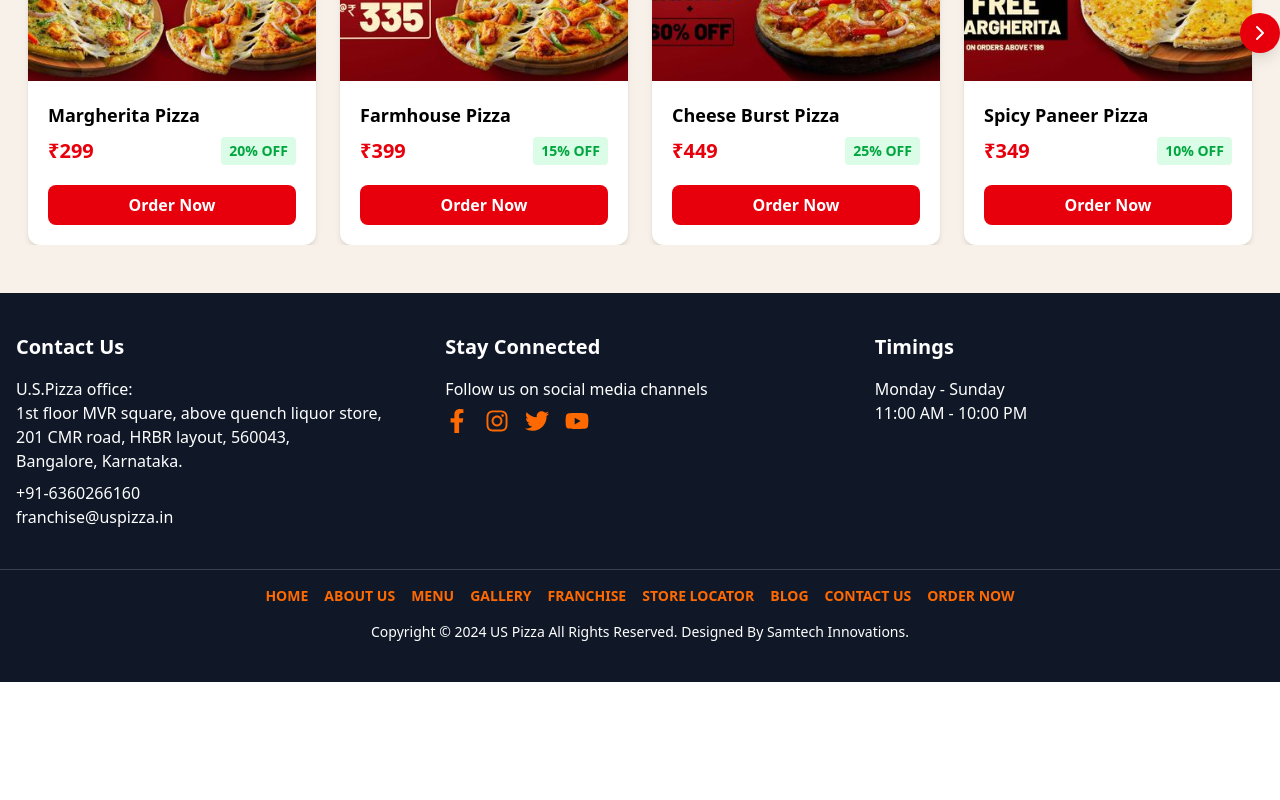
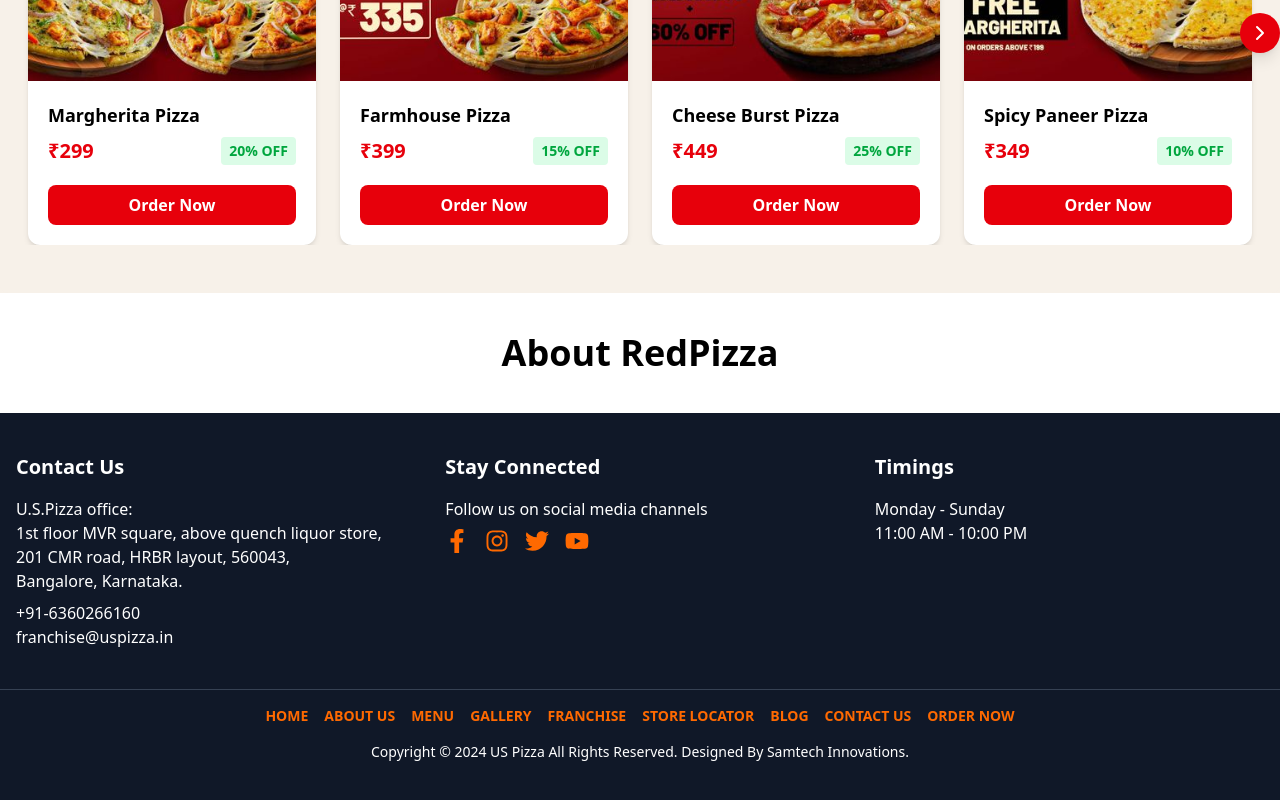
Before and after one commit to heyakshay07/Red-pizza, a React (Vite) app: page /about in a window 1280 px wide. Shown: the part 1027-1827 px from the top of the page. Before the commit the page ends 1709 px from the top, so only its background shows below. Built offline with nearby package versions, Linux system fonts and the light colour scheme.

Commit message:
chagesddss

```diff
--- a/src/App.jsx
+++ b/src/App.jsx
@@ -2,6 +2,13 @@ import React from 'react'
 import Navbar from './components/Navbar'
 import Coupens from './components/Coupens'
 import Footer from './components/Footer'
+import About from './pages/About'
+import Menu from './pages/Menu'
+import Home from './pages/Home'
+import Blog from './pages/Blog'
+import Contact from './pages/Contact'
+import NewArrival from './pages/NewArrival'
+import { BrowserRouter, Routes, Route } from 'react-router-dom'
 
 const App = () => {
   return (
@@ -10,6 +17,16 @@ const App = () => {
       <div className='w-full bg-[#f7f1e9]'>
         <Coupens/>
       </div>
+      <BrowserRouter>
+      <Routes>
+        <Route path='/' element={<Home/>}/>
+        <Route path='/about' element={<About/>}/>
+        <Route path='/menu' element={<Menu/>}/>
+        <Route path='/blog' element={<Blog/>}/>
+        <Route path='/contact' element={<Contact/>}/>
+        <Route path='/newarrival' element={<NewArrival/>}/>
+      </Routes>
+      </BrowserRouter>
       <Footer/>
     </div>
   )
--- /dev/null
+++ b/src/pages/About.jsx
@@ -0,0 +1,11 @@
+import React from 'react'
+
+const About = () => {
+  return (
+    <div>
+        <h1 className="text-4xl font-bold text-center my-10">About RedPizza</h1>
+    </div>
+  )
+}
+
+export default About
```
